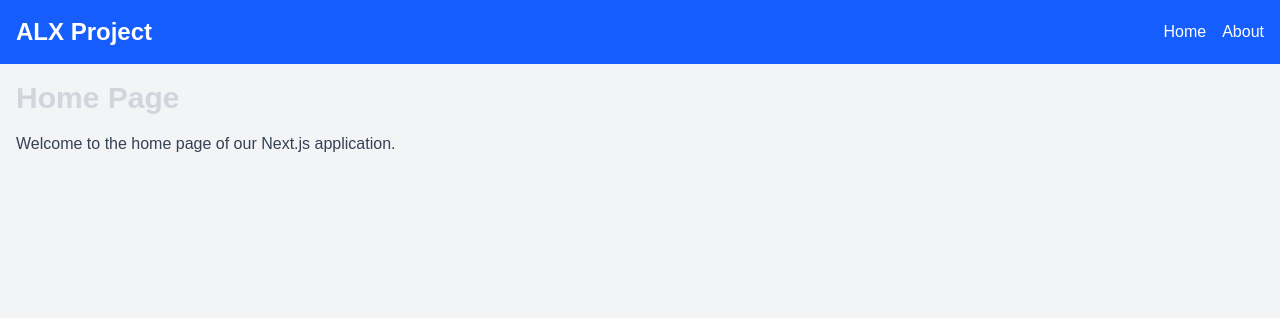
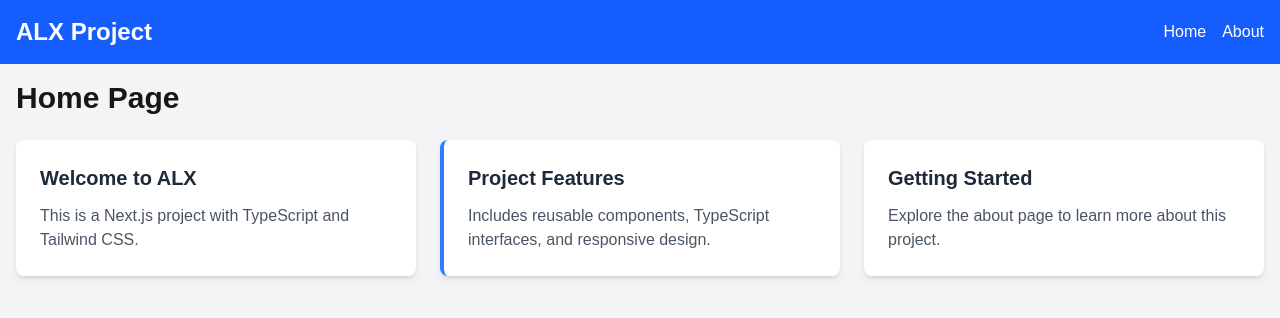
Before and after one commit to amine1949/alx-project-0x02-setup, a Next.js app in the folder alx-project-0x02/: page /home in a window 1280 px wide. Shown: the top 318 px of the page. Built offline with nearby package versions, Linux system fonts and the light colour scheme.

Commit message:
Create a Reusable Card Component

```diff
--- /dev/null
+++ b/alx-project-0x02/components/common/Card.tsx
@@ -0,0 +1,13 @@
+import {CardProps} from "@/interfaces";
+
+
+const Card: React.FC<CardProps> = ({title, content, className = ''}) => {
+    return (
+        <div className={`bg-white rounded-lg shadow-md p-6 ${className}`}>
+            <h3 className="text-xl font-semibold mb-3 text-gray-800">{title}</h3>
+            <p className="text-gray-600">{content}</p>
+        </div>
+    )
+}
+
+export default Card;
--- a/alx-project-0x02/pages/home.tsx
+++ b/alx-project-0x02/pages/home.tsx
@@ -1,5 +1,6 @@
 import Head from "next/head";
 import Header from "@/components/layout/Header";
+import Card from "@/components/common/Card";
 
 
 const Home = () => {
@@ -13,10 +14,25 @@
                 <Header />
 
                 <main className="container mx-auto p-4">
-                    <h1 className="text-3xl font-bold mb-4 text-gray-300">Home Page</h1>
-                    <p className="text-gray-700">
-                        Welcome to the home page of our Next.js application.
-                    </p>
+                    <h1 className="text-3xl font-bold mb-6">Home Page</h1>
+
+                    <div className="grid grid-cols-1 md:grid-cols-2 lg:grid-cols-3 gap-6">
+                        <Card
+                            title="Welcome to ALX"
+                            content="This is a Next.js project with TypeScript and Tailwind CSS."
+                        />
+
+                        <Card
+                            title="Project Features"
+                            content="Includes reusable components, TypeScript interfaces, and responsive design."
+                            className="border-l-4 border-blue-500"
+                        />
+
+                        <Card
+                            title="Getting Started"
+                            content="Explore the about page to learn more about this project."
+                        />
+                    </div>
                 </main>
             </div>
         </>
```
Also changed, not shown: alx-project-0x02/interfaces/index.ts (+5 -4 lines).
